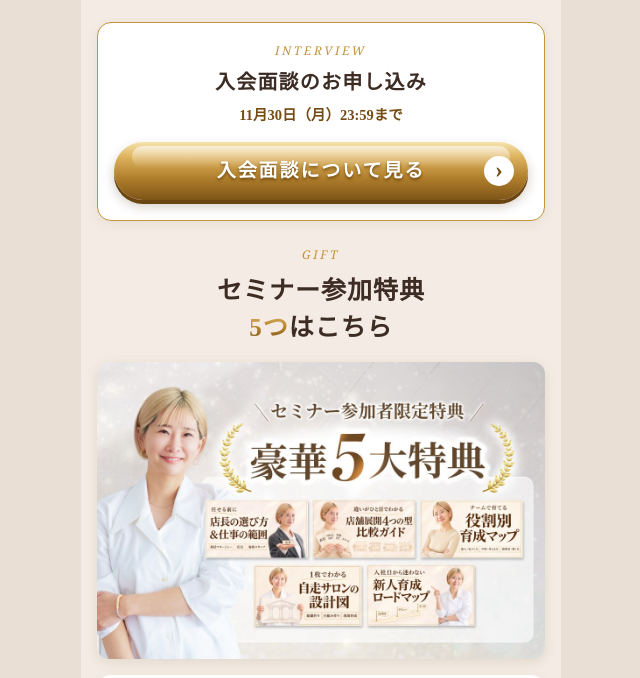
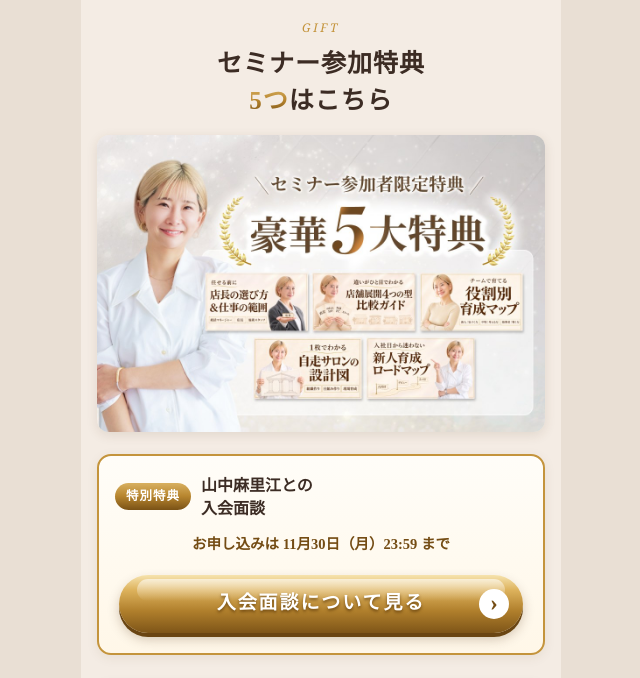
Before and after one commit to marie0022/kachigumi-seminar-tokuten, a plain HTML site: page index.html in a window 1280 px wide. Shown: the top 678 px of the page, without its empty margins (319-959 px from the left). Drawn offline with Linux system fonts and the light colour scheme.

Commit message:
入会面談を「特別特典」として特典1の上へ（一番上から移動）
Co-Authored-By: Claude Opus 5.5 <noreply@anthropic.com>

```diff
--- a/index.html
+++ b/index.html
@@ -85,21 +85,26 @@ img{display:block;max-width:100%;height:auto}
 .gift .h2{margin-top:8px}
 .gift .bn{width:calc(100% - 32px);margin:16px auto 0;border-radius:12px;box-shadow:0 3px 12px rgba(90,60,30,.12)}
 .tok .card img{margin-top:12px}
+.tok.sp{padding-top:18px}
+.card.sp{border:2px solid var(--gold);background:linear-gradient(180deg,#FFFDF8,#FFF7E8)}
+.tag.sp{background:var(--gg);color:#fff}
+.due{margin-top:12px;text-align:center;font-size:14.5px;font-weight:700;color:var(--gold-d)}
+.due b{font-weight:900}
 </style></head>
 <body><div class="wrap">
 
-<section class="top"><div class="join2">
-  <p class="en">INTERVIEW</p>
-  <p class="h">入会面談のお申し込み</p>
-  <p class="d">11月30日（月）23:59まで</p>
-  <a class="btn" href="https://kachigumi.u-inc.tokyo/p/MUHIwy7AwNBB" target="_blank" rel="noopener"><span class="t">入会面談について見る</span><span class="ar">›</span></a>
-</div></section>
 
 <section class="gift">
   <p class="en">GIFT</p>
   <h1 class="h2">セミナー参加特典<br><em>5つ</em>はこちら</h1>
   <img class="bn" src="img/five.jpg" alt="セミナー参加者限定特典 豪華5大特典" width="1024" height="678">
 </section>
+
+<section class="tok sp" id="t0"><div class="card sp">
+  <div class="head"><span class="tag sp">特別特典</span><h2 class="nm">山中麻里江との<br>入会面談</h2></div>
+  <p class="due">お申し込みは <b>11月30日（月）23:59</b> まで</p>
+  <a class="btn" href="https://kachigumi.u-inc.tokyo/p/MUHIwy7AwNBB" target="_blank" rel="noopener"><span class="t">入会面談について見る</span><span class="ar">›</span></a>
+</div></section>
 
 <section class="tok" id="t1"><div class="card">
   <div class="head"><span class="tag">特典1</span><h2 class="nm">任せる前に<br>店長の選び方＆仕事の範囲</h2></div>
```
